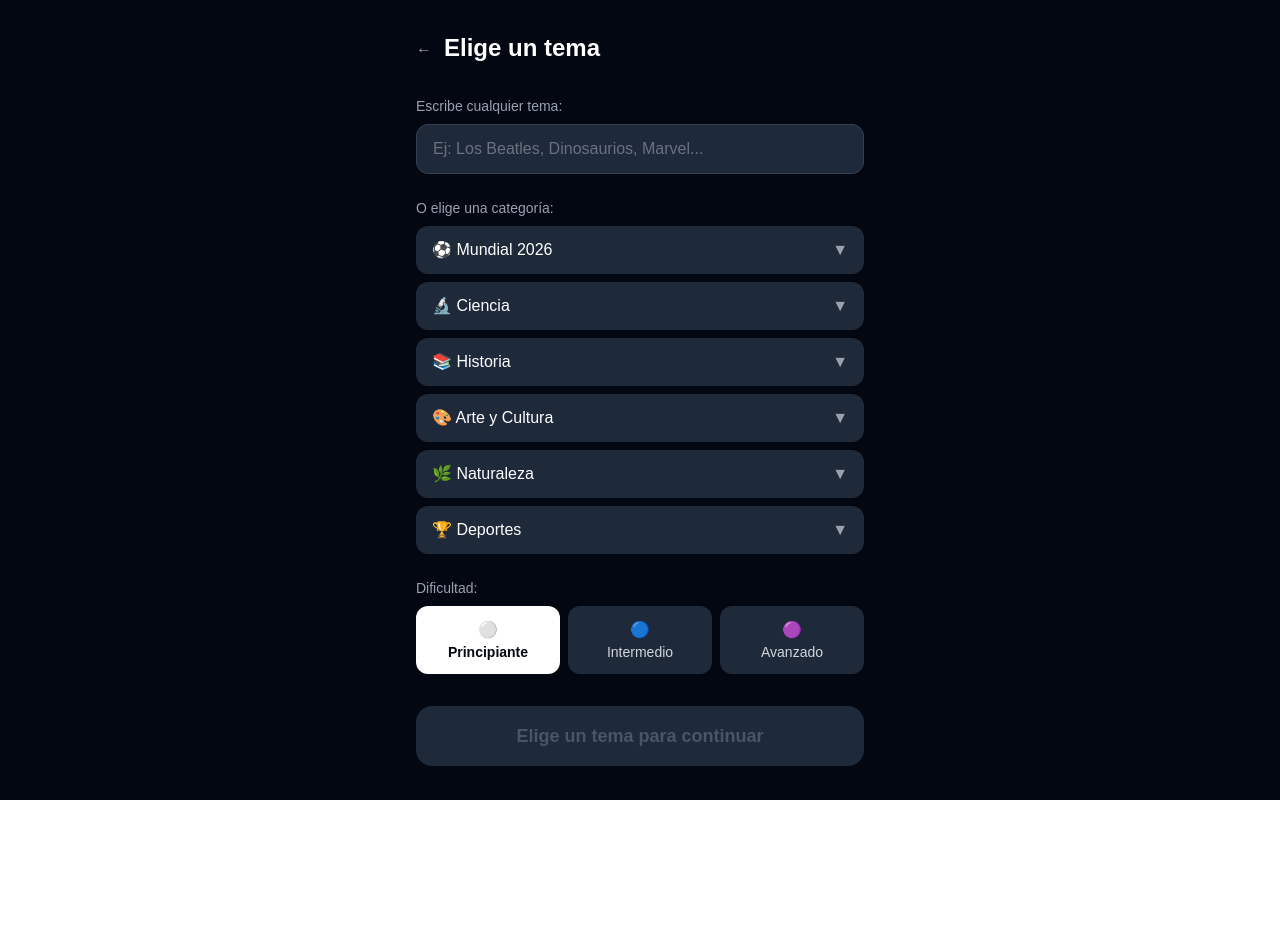
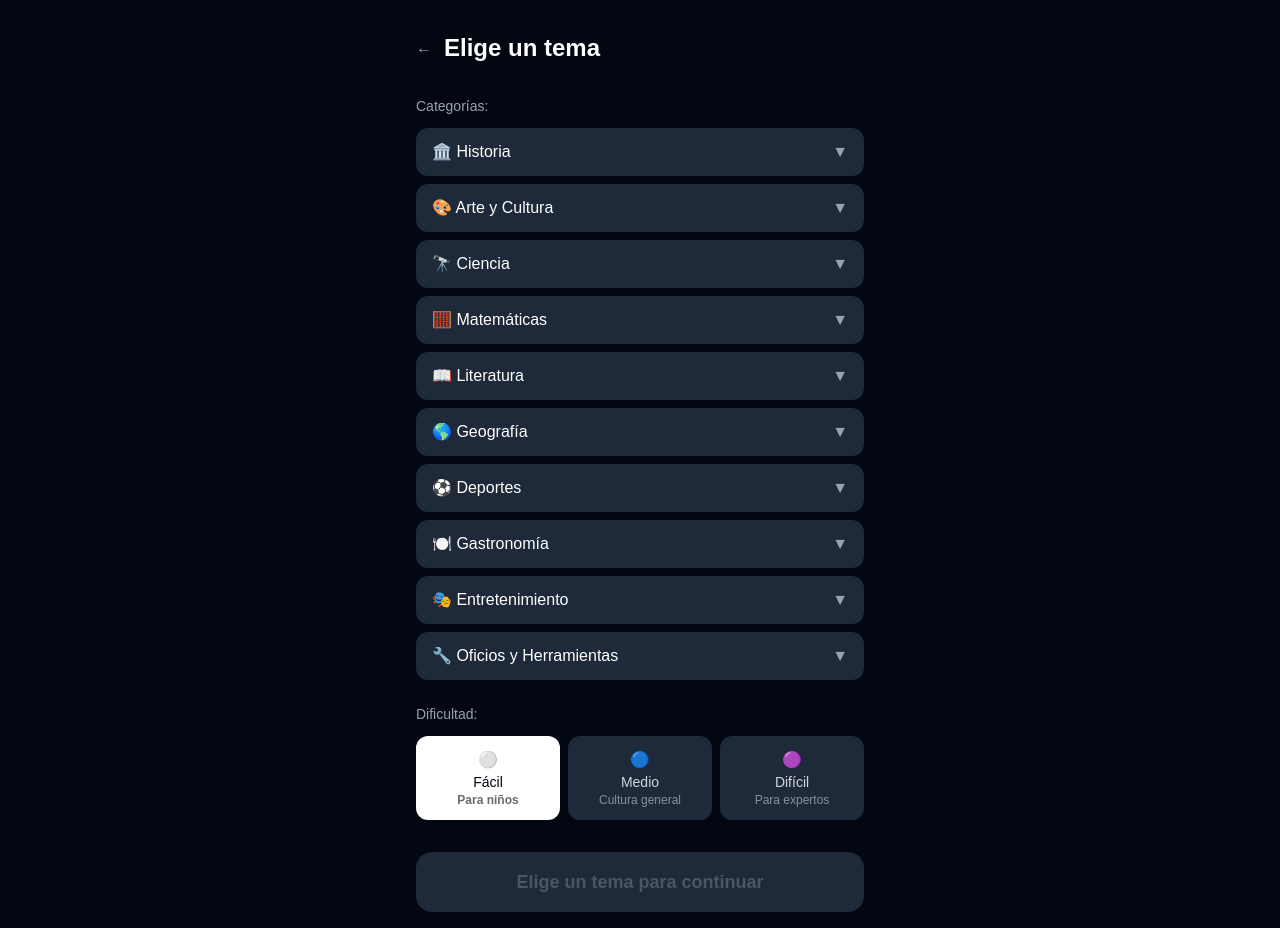
Before and after one commit to gerardomauriciovazquezdelarosa-coder/nexo, a Next.js app: page /jugar in a window 1280 px wide. Before the commit the page ends 800 px from the top, so only its background shows below. Built offline with nearby package versions, Linux system fonts and the light colour scheme.

Commit message:
Temas predefinidos sin campo libre

```diff
--- a/app/jugar/page.tsx
+++ b/app/jugar/page.tsx
@@ -3,31 +3,114 @@ import { useState } from "react";
 import { useRouter } from "next/navigation";
 
 const CATEGORIAS = [
-  { nombre: "⚽ Mundial 2026", subtemas: ["Mundial 2026 México/USA/Canadá", "Historia de los Mundiales", "Selecciones del Mundo"] },
-  { nombre: "🔬 Ciencia", subtemas: ["Biología", "Física", "Química", "Astronomía"] },
-  { nombre: "📚 Historia", subtemas: ["Historia de México", "Historia Mundial", "Civilizaciones Antiguas"] },
-  { nombre: "🎨 Arte y Cultura", subtemas: ["Pintura", "Música", "Literatura", "Cine"] },
-  { nombre: "🌿 Naturaleza", subtemas: ["Animales", "Plantas", "Ecosistemas"] },
-  { nombre: "🏆 Deportes", subtemas: ["Fútbol", "Atletismo", "Natación", "Tenis"] },
+  {
+    nombre: "🏛️ Historia",
+    subtemas: [
+      "Historia de México",
+      "Historia Mundial",
+      "Civilizaciones Antiguas",
+      "Revoluciones y Guerras",
+    ],
+  },
+  {
+    nombre: "🎨 Arte y Cultura",
+    subtemas: [
+      "Pintores del mundo",
+      "Literatura universal",
+      "Cine clásico y moderno",
+      "Música clásica",
+      "Arquitectura famosa",
+    ],
+  },
+  {
+    nombre: "🔭 Ciencia",
+    subtemas: [
+      "Grandes científicos",
+      "El universo y el espacio",
+      "Inventos que cambiaron el mundo",
+      "El cuerpo humano",
+    ],
+  },
+  {
+    nombre: "🧮 Matemáticas",
+    subtemas: [
+      "Operaciones básicas",
+      "Geometría",
+      "Álgebra",
+      "Matemáticos famosos",
+    ],
+  },
+  {
+    nombre: "📖 Literatura",
+    subtemas: [
+      "Personajes de novelas clásicas",
+      "Escritores latinoamericanos",
+      "Cuentos y fábulas",
+      "Poetas del mundo",
+    ],
+  },
+  {
+    nombre: "🌎 Geografía",
+    subtemas: [
+      "Capitales del mundo",
+      "Países de América Latina",
+      "Ríos y montañas famosas",
+      "Ciudades históricas",
+    ],
+  },
+  {
+    nombre: "⚽ Deportes",
+    subtemas: [
+      "Fútbol mundial",
+      "Atletismo y Olimpiadas",
+      "Tenistas famosos",
+      "Boxeadores legendarios",
+    ],
+  },
+  {
+    nombre: "🍽️ Gastronomía",
+    subtemas: [
+      "Cocina mexicana",
+      "Platillos del mundo",
+      "Ingredientes y especias",
+      "Chefs famosos",
+    ],
+  },
+  {
+    nombre: "🎭 Entretenimiento",
+    subtemas: [
+      "Personajes de Disney",
+      "Superhéroes de cómic",
+      "Series de televisión",
+      "Videojuegos clásicos",
+    ],
+  },
+  {
+    nombre: "🔧 Oficios y Herramientas",
+    subtemas: [
+      "Herramientas del carpintero",
+      "Instrumentos del médico",
+      "Materiales del arquitecto",
+      "Utensilios de cocina",
+    ],
+  },
 ];
 
 const DIFICULTADES = [
-  { id: "Principiante", emoji: "⚪" },
-  { id: "Intermedio", emoji: "🔵" },
-  { id: "Avanzado", emoji: "🟣" },
+  { id: "fácil", label: "Fácil", emoji: "⚪", descripcion: "Para niños" },
+  { id: "medio", label: "Medio", emoji: "🔵", descripcion: "Cultura general" },
+  { id: "difícil", label: "Difícil", emoji: "🟣", descripcion: "Para expertos" },
 ];
 
 export default function Jugar() {
   const router = useRouter();
   const [temaSeleccionado, setTemaSeleccionado] = useState("");
-  const [temaLibre, setTemaLibre] = useState("");
-  const [dificultad, setDificultad] = useState("Principiante");
+  const [dificultad, setDificultad] = useState("fácil");
   const [categoriaAbierta, setCategoriaAbierta] = useState<number | null>(null);
-  const temaFinal = temaLibre || temaSeleccionado;
 
   const handleJugar = () => {
-    if (!temaFinal) return;
-    const params = new URLSearchParams({ tema: temaFinal, dificultad });
+    if (!temaSeleccionado) return;
+    const params = new URLSearchParams({ tema: temaSeleccionado, dificultad });
     router.push("/partida?" + params.toString());
   };
 
@@ -38,23 +121,30 @@ export default function Jugar() {
           <button onClick={() => router.push("/")} className="text-gray-400 hover:text-white">←</button>
           <h1 className="text-2xl font-bold">Elige un tema</h1>
         </div>
+
         <div className="mb-6">
-          <label className="text-gray-400 text-sm mb-2 block">Escribe cualquier tema:</label>
-          <input type="text" value={temaLibre} onChange={(e) => { setTemaLibre(e.target.value); setTemaSeleccionado(""); }} placeholder="Ej: Los Beatles, Dinosaurios, Marvel..." className="w-full bg-gray-800 border border-gray-700 rounded-xl px-4 py-3 text-white placeholder-gray-500 focus:outline-none focus:border-gray-500" />
-        </div>
-        <div className="mb-6">
-          <label className="text-gray-400 text-sm mb-2 block">O elige una categoría:</label>
+          <label className="text-gray-400 text-sm mb-3 block">Categorías:</label>
           <div className="space-y-2">
             {CATEGORIAS.map((cat, i) => (
               <div key={i}>
-                <button onClick={() => setCategoriaAbierta(categoriaAbierta === i ? null : i)} className="w-full text-left bg-gray-800 hover:bg-gray-700 rounded-xl px-4 py-3 transition flex justify-between items-center">
+                <button
+                  onClick={() => setCategoriaAbierta(categoriaAbierta === i ? null : i)}
+                  className="w-full text-left bg-gray-800 hover:bg-gray-700 rounded-xl px-4 py-3 transition flex justify-between items-center"
+                >
                   <span>{cat.nombre}</span>
                   <span className="text-gray-400">{categoriaAbierta === i ? "▲" : "▼"}</span>
                 </button>
                 {categoriaAbierta === i && (
                   <div className="mt-1 ml-4 space-y-1">
                     {cat.subtemas.map((sub, j) => (
-                      <button key={j} onClick={() => { setTemaSeleccionado(sub); setTemaLibre(""); }} className={"w-full text-left px-4 py-2 rounded-lg transition text-sm " + (temaSeleccionado === sub ? "bg-white text-gray-950 font-semibold" : "bg-gray-700 hover:bg-gray-600 text-gray-300")}>
+                      <button
+                        key={j}
+                        onClick={() => setTemaSeleccionado(sub)}
+                        className={"w-full text-left px-4 py-2 rounded-lg transition text-sm " +
+                          (temaSeleccionado === sub
+                            ? "bg-white text-gray-950 font-semibold"
+                            : "bg-gray-700 hover:bg-gray-600 text-gray-300")}
+                      >
                         {sub}
                       </button>
                     ))}
@@ -64,19 +154,36 @@ export default function Jugar() {
             ))}
           </div>
         </div>
+
         <div className="mb-8">
-          <label className="text-gray-400 text-sm mb-2 block">Dificultad:</label>
+          <label className="text-gray-400 text-sm mb-3 block">Dificultad:</label>
           <div className="grid grid-cols-3 gap-2">
             {DIFICULTADES.map((d) => (
-              <button key={d.id} onClick={() => setDificultad(d.id)} className={"py-3 rounded-xl text-center transition " + (dificultad === d.id ? "bg-white text-gray-950 font-semibold" : "bg-gray-800 text-gray-300 hover:bg-gray-700")}>
+              <button
+                key={d.id}
+                onClick={() => setDificultad(d.id)}
+                className={"py-3 rounded-xl text-center transition " +
+                  (dificultad === d.id
+                    ? "bg-white text-gray-950 font-semibold"
+                    : "bg-gray-800 text-gray-300 hover:bg-gray-700")}
+              >
                 <div>{d.emoji}</div>
-                <div className="text-sm">{d.id}</div>
+                <div className="text-sm font-medium">{d.label}</div>
+                <div className="text-xs opacity-60">{d.descripcion}</div>
               </button>
             ))}
           </div>
         </div>
-        <button onClick={handleJugar} disabled={!temaFinal} className={"w-full py-4 rounded-2xl font-semibold text-lg transition " + (temaFinal ? "bg-white text-gray-950 hover:bg-gray-100" : "bg-gray-800 text-gray-600 cursor-not-allowed")}>
-          {temaFinal ? "Generar puzzle: " + temaFinal : "Elige un tema para continuar"}
+
+        <button
+          onClick={handleJugar}
+          disabled={!temaSeleccionado}
+          className={"w-full py-4 rounded-2xl font-semibold text-lg transition " +
+            (temaSeleccionado
+              ? "bg-white text-gray-950 hover:bg-gray-100"
+              : "bg-gray-800 text-gray-600 cursor-not-allowed")}
+        >
+          {temaSeleccionado ? "▶ Jugar: " + temaSeleccionado : "Elige un tema para continuar"}
         </button>
       </div>
     </main>
```
